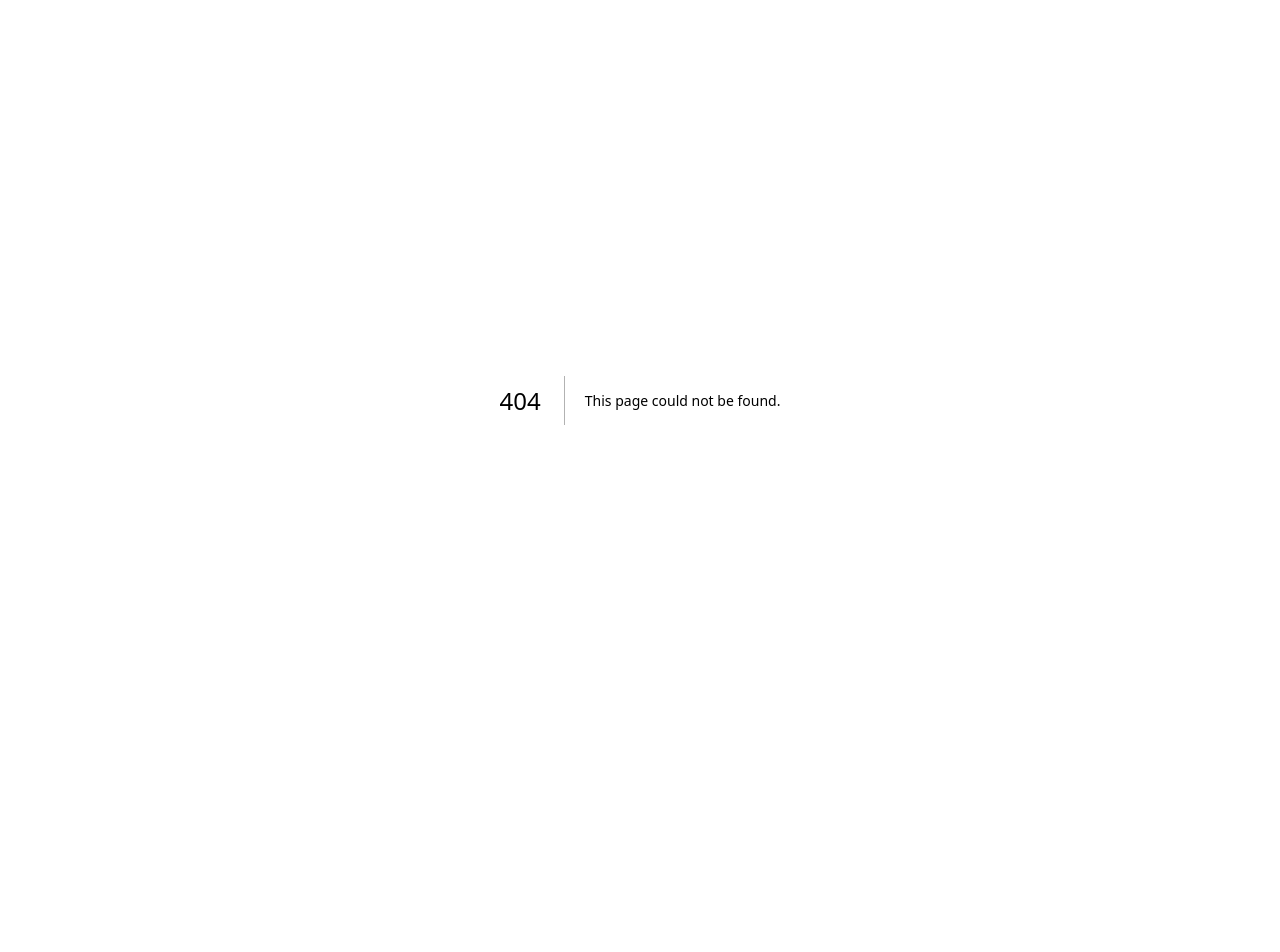
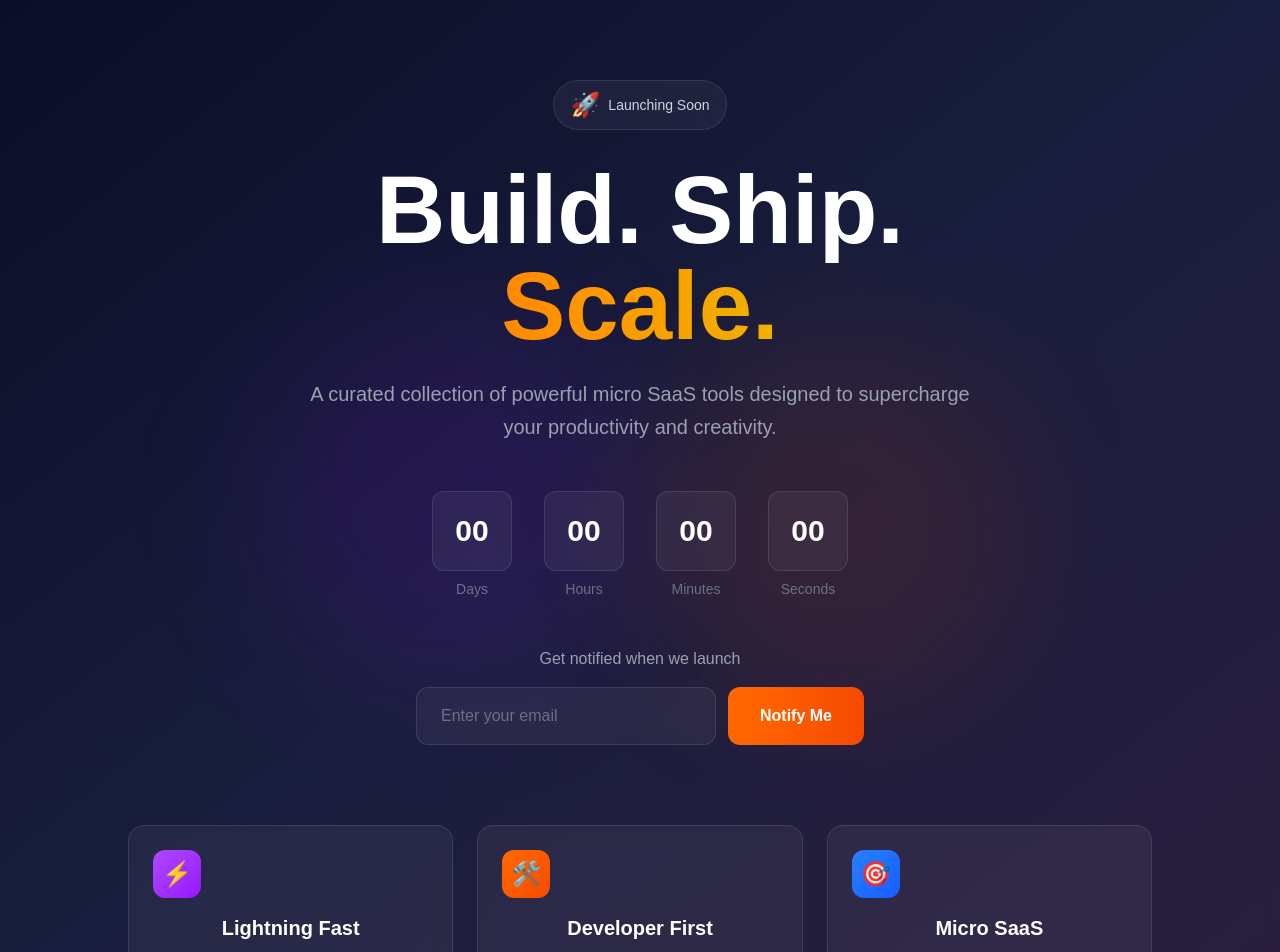
Before and after one commit to aslamparvej/tools.devcenter.in, a Next.js app: page /quick-deploy in a window 1280 px wide. Before the commit this address had no page. Shown: the top 952 px of the page. Before the commit the page ends 800 px from the top, so only its background shows below. Built offline with nearby package versions, Linux system fonts and the light colour scheme.

Commit message:
Changed Tools Data and A Work in Progress Page

```diff
--- /dev/null
+++ b/envConfig.ts
@@ -0,0 +1,4 @@
+import { loadEnvConfig } from '@next/env'
+
+const projectDir = process.cwd()
+loadEnvConfig(projectDir)
--- a/package.json
+++ b/package.json
@@ -9,6 +9,7 @@
     "lint": "eslint"
   },
   "dependencies": {
+    "@next/env": "^16.0.0",
     "lucide-react": "^0.544.0",
     "next": "15.5.4",
     "react": "19.1.0",
--- /dev/null
+++ b/src/app/code-snippets/page.tsx
@@ -0,0 +1,10 @@
+import React from 'react';
+import WorkInPregress from '../components/common/WorkInProgress';
+
+const CodeSnippets = () => {
+  return (
+    <WorkInPregress />
+  )
+}
+
+export default CodeSnippets;
--- /dev/null
+++ b/src/app/color-palette/page.tsx
@@ -0,0 +1,10 @@
+import React from 'react';
+import WorkInPregress from '../components/common/WorkInProgress';
+
+const ColorPalette = () => {
+  return (
+    <WorkInPregress />
+  )
+}
+
+export default ColorPalette;
--- /dev/null
+++ b/src/app/components/common/WorkInProgress.tsx
@@ -0,0 +1,105 @@
+import React from 'react';
+
+export default function ComingSoon() {
+  return (
+    <div className="min-h-screen bg-gradient-to-br from-[#0a0e27] via-[#1a1e3e] to-[#2a1e3e] text-white relative overflow-hidden">
+      {/* Background Effects */}
+      <div className="absolute inset-0 pointer-events-none">
+        <div className="absolute top-[30%] left-[20%] w-96 h-96 bg-purple-600/10 rounded-full blur-3xl"></div>
+        <div className="absolute bottom-[30%] right-[20%] w-96 h-96 bg-orange-600/10 rounded-full blur-3xl"></div>
+      </div>
+
+      {/* Main Content */}
+      <main className="relative z-10 flex flex-col items-center justify-center flex-1 px-6 text-center mt-20">
+        {/* Badge */}
+        <div className="inline-flex items-center gap-2 px-4 py-2 bg-white/5 backdrop-blur-sm rounded-full border border-white/10 mb-8">
+          <span className="text-2xl">🚀</span>
+          <span className="text-sm text-gray-300">Launching Soon</span>
+        </div>
+
+        {/* Heading */}
+        <h1 className="text-6xl md:text-7xl lg:text-8xl font-bold mb-6">
+          Build. Ship.
+          <br />
+          <span className="text-transparent bg-clip-text bg-gradient-to-r from-orange-400 to-yellow-500">
+            Scale.
+          </span>
+        </h1>
+
+        {/* Description */}
+        <p className="text-xl text-gray-400 max-w-2xl mb-12 leading-relaxed">
+          A curated collection of powerful micro SaaS tools designed to
+          supercharge your productivity and creativity.
+        </p>
+
+        {/* Countdown Timer */}
+        <div className="flex gap-8 mb-12">
+          <div className="flex flex-col items-center">
+            <div className="w-20 h-20 bg-white/5 backdrop-blur-sm rounded-xl border border-white/10 flex items-center justify-center text-3xl font-bold mb-2">
+              00
+            </div>
+            <span className="text-sm text-gray-500">Days</span>
+          </div>
+          <div className="flex flex-col items-center">
+            <div className="w-20 h-20 bg-white/5 backdrop-blur-sm rounded-xl border border-white/10 flex items-center justify-center text-3xl font-bold mb-2">
+              00
+            </div>
+            <span className="text-sm text-gray-500">Hours</span>
+          </div>
+          <div className="flex flex-col items-center">
+            <div className="w-20 h-20 bg-white/5 backdrop-blur-sm rounded-xl border border-white/10 flex items-center justify-center text-3xl font-bold mb-2">
+              00
+            </div>
+            <span className="text-sm text-gray-500">Minutes</span>
+          </div>
+          <div className="flex flex-col items-center">
+            <div className="w-20 h-20 bg-white/5 backdrop-blur-sm rounded-xl border border-white/10 flex items-center justify-center text-3xl font-bold mb-2">
+              00
+            </div>
+            <span className="text-sm text-gray-500">Seconds</span>
+          </div>
+        </div>
+
+        {/* Email Signup */}
+        <div className="w-full max-w-md">
+          <p className="text-gray-400 mb-4">Get notified when we launch</p>
+          <div className="flex gap-3">
+            <input
+              type="email"
+              placeholder="Enter your email"
+              className="flex-1 px-6 py-4 bg-white/5 backdrop-blur-sm border border-white/10 rounded-xl focus:outline-none focus:border-orange-500/50 transition-colors placeholder-gray-500"
+            />
+            <button className="px-8 py-4 bg-gradient-to-r from-orange-500 to-orange-600 rounded-xl font-semibold hover:shadow-lg hover:shadow-orange-500/25 transition-all">
+              Notify Me
+            </button>
+          </div>
+        </div>
+
+        {/* Features Preview */}
+        <div className="grid grid-cols-1 md:grid-cols-3 gap-6 mt-20 max-w-5xl w-full">
+          <div className="p-6 bg-white/5 backdrop-blur-sm rounded-2xl border border-white/10 hover:border-orange-500/30 transition-all">
+            <div className="w-12 h-12 bg-gradient-to-br from-purple-500 to-purple-600 rounded-xl flex items-center justify-center text-2xl mb-4">
+              ⚡
+            </div>
+            <h3 className="text-xl font-semibold mb-2">Lightning Fast</h3>
+            <p className="text-gray-400 text-sm">Optimized tools that deliver results in milliseconds</p>
+          </div>
+          <div className="p-6 bg-white/5 backdrop-blur-sm rounded-2xl border border-white/10 hover:border-orange-500/30 transition-all text-center">
+            <div className="w-12 h-12 bg-gradient-to-br from-orange-500 to-orange-600 rounded-xl flex items-center justify-center text-2xl mb-4">
+              🛠️
+            </div>
+            <h3 className="text-xl font-semibold mb-2">Developer First</h3>
+            <p className="text-gray-400 text-sm">Built by developers, for developers</p>
+          </div>
+          <div className="p-6 bg-white/5 backdrop-blur-sm rounded-2xl border border-white/10 hover:border-orange-500/30 transition-all">
+            <div className="w-12 h-12 bg-gradient-to-br from-blue-500 to-blue-600 rounded-xl flex items-center justify-center text-2xl mb-4">
+              🎯
+            </div>
+            <h3 className="text-xl font-semibold mb-2">Micro SaaS</h3>
+            <p className="text-gray-400 text-sm">Focused tools that do one thing exceptionally well</p>
+          </div>
+        </div>
+      </main>
+    </div>
+  );
+}
--- a/src/app/components/root/Tools.tsx
+++ b/src/app/components/root/Tools.tsx
@@ -1,9 +1,22 @@
 import React from 'react';
 import { Sparkles, Zap, Code, Palette, ArrowUpRight } from 'lucide-react';
+import Image from 'next/image';
+
+interface Tool {
+    name: string;
+    slug: string;
+    url?: string;
+    description: string;
+    icon: React.ReactElement<React.SVGProps<SVGSVGElement> & { className?: string }>;
+    gradient: string;
+    features: string[];
+    status: 'Live' | 'Beta' | 'Coming Soon';
+    onclickUrl: string;
+}
 
 const Tools = () => {
 
-    const tools = [
+    const tools: Tool[] = [
         {
             name: "Captify",
             slug: "captify",
@@ -11,7 +24,8 @@
             icon: <Sparkles className="w-8 h-8" />,
             gradient: "from-purple-500 via-pink-500 to-red-500",
             features: ["AI Caption Generator", "Quote Creation", "Social Media Ready", "Mobile Optimized"],
-            status: "Live"
+            status: "Live",
+            onclickUrl: `${process.env.NEXT_PUBLIC_DOMAIN}/captify`,
         },
         {
             name: "Dev Center",
@@ -21,7 +35,8 @@
             icon: <Code className="w-8 h-8" />,
             gradient: "from-yellow-500 via-white-500 to-yellow-700",
             features: ["Developer-Focused Content", "Hands-on Tutorials", "Tech Insights & Trends", "Modern Web & Mobile Topics"],
-            status: "Live"
+            status: "Live",
+            onclickUrl: "https://www.devcenter.in/",
         },
         {
             name: "Code Snippet Manager",
@@ -30,7 +45,8 @@
             icon: <Code className="w-8 h-8" />,
             gradient: "from-blue-500 via-cyan-500 to-teal-500",
             features: ["Multi-language Support", "Syntax Highlighting", "Team Sharing", "Search & Filter"],
-            status: "Beta"
+            status: "Coming Soon",
+            onclickUrl: `${process.env.NEXT_PUBLIC_DOMAIN}/code-snippets`,
         },
         {
             name: "Color Palette Pro",
@@ -39,7 +55,8 @@
             icon: <Palette className="w-8 h-8" />,
             gradient: "from-orange-500 via-rose-500 to-pink-500",
             features: ["Palette Generator", "Export Options", "Accessibility Check", "Color Harmony"],
-            status: "Coming Soon"
+            status: "Coming Soon",
+            onclickUrl: `${process.env.NEXT_PUBLIC_DOMAIN}/color-palette`,
         },
         {
             name: "Quick Deploy",
@@ -48,13 +65,15 @@
             icon: <Zap className="w-8 h-8" />,
             gradient: "from-green-500 via-emerald-500 to-cyan-500",
             features: ["One-click Deploy", "Multi-platform", "CI/CD Integration", "Real-time Logs"],
-            status: "Coming Soon"
+            status: "Coming Soon",
+            onclickUrl: `${process.env.NEXT_PUBLIC_DOMAIN}/quick-deploy`,
         }
     ];
 
-    const handleToolClick = (slug: string) => {
+    const handleToolClick = (url: string) => {
         // window.location.href = `http://localhost:3000/${slug}`;
-        window.location.href = `${process.env.DOMAIN}/${slug}`
+        // window.location.href = `${process.env.NEXT_PUBLIC_DOMAIN}/${slug}`;
+        window.open(url, '_blank');
     };
 
     return (
@@ -76,7 +95,7 @@
                         <div
                             key={tool.slug}
                             className="group relative bg-white/5 backdrop-blur-sm border border-white/10 rounded-2xl p-8 hover:bg-white/10 transition-all duration-500 cursor-pointer transform hover:scale-[1.02]"
-                            onClick={() => handleToolClick(tool.slug)}
+                            onClick={() => handleToolClick(tool.onclickUrl)}
                             style={{
                                 animationDelay: `${index * 0.1}s`
                             }}
--- /dev/null
+++ b/src/app/not-found.tsx
@@ -0,0 +1,19 @@
+// app/not-found.tsx
+'use client';
+
+import Link from 'next/link';
+
+export default function NotFound() {
+  return (
+    <div className="min-h-screen flex flex-col items-center justify-center text-center bg-gray-100 text-gray-800">
+      <h1 className="text-6xl font-bold mb-4">404</h1>
+      <p className="text-xl mb-6">Oops! The page you’re looking for doesn’t exist.</p>
+      <Link
+        href="/"
+        className="px-6 py-3 bg-blue-600 text-white rounded-lg hover:bg-blue-700 transition"
+      >
+        Go Home
+      </Link>
+    </div>
+  );
+}
--- /dev/null
+++ b/src/app/quick-deploy/page.tsx
@@ -0,0 +1,10 @@
+import React from 'react';
+import WorkInPregress from '../components/common/WorkInProgress';
+
+const QuickDeploy = () => {
+  return (
+    <WorkInPregress />
+  )
+}
+
+export default QuickDeploy;
```
Also changed, not shown: 1 other file (tests, documents, lock files or other folders).
